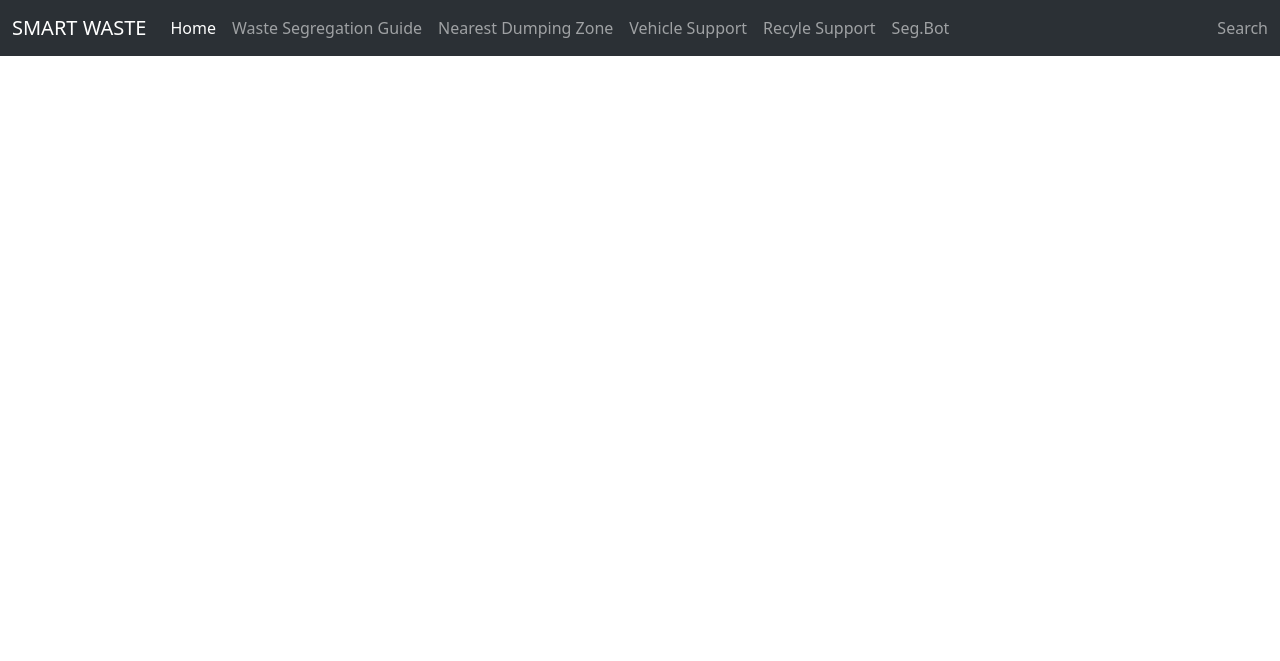
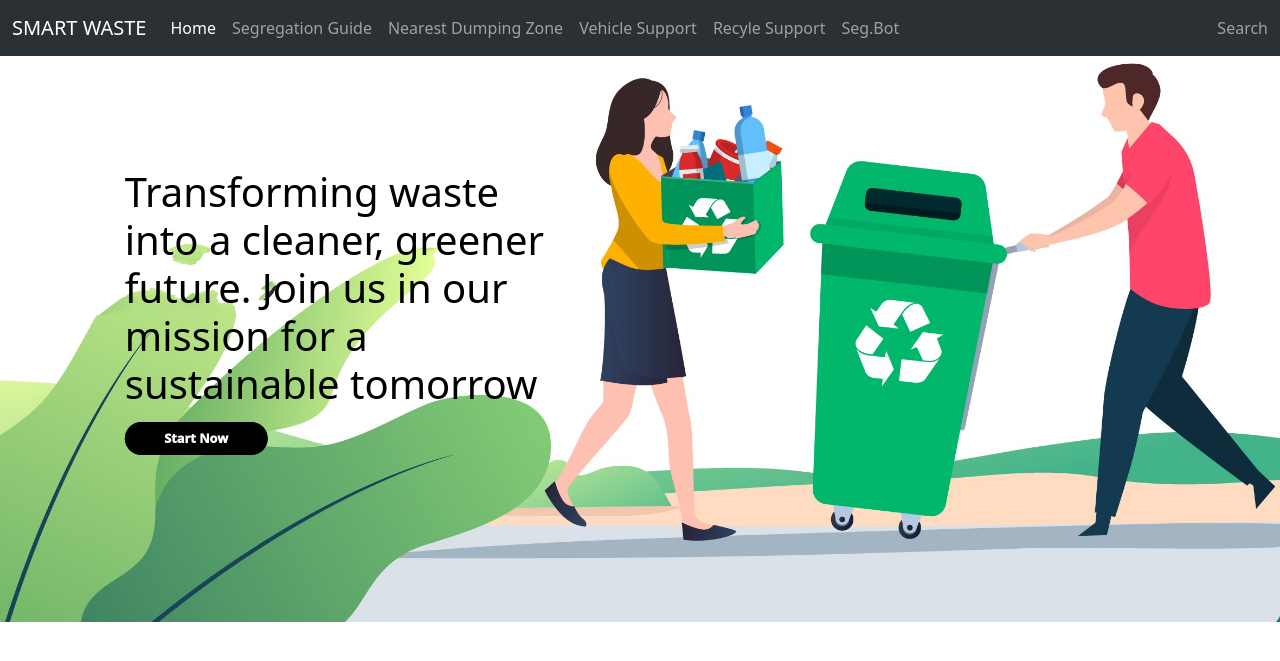
Before and after one commit to girimohit/Waste_Management, a Flask app: page / in a window 1280 px wide. Shown: the top 661 px of the page. Run offline with Flask 3, Linux system fonts and the light colour scheme; some libraries are stand-ins or nearby versions.

Commit message:
Add some basic features

```diff
--- /dev/null
+++ b/static/css/base.css
@@ -0,0 +1,81 @@
+::-webkit-scrollbar {
+  background-color: black;
+  color: black;
+  width: 5px;
+}
+
+::-webkit-scrollbar-thumb {
+  background-color: #888;
+  border-radius: 5px;
+}
+
+::-webkit-scrollbar-thumb:hover {
+  background-color: #555;
+}
+
+.custom-nav {
+  position: fixed;
+  top: 0;
+  width: 100%;
+}
+
+#image-container {
+  display: flex;
+}
+
+#big-image {
+  margin-top: 10px;
+  width: 100%;
+  height: 100%;
+}
+
+
+.img-content {
+  position: absolute;
+  left: 15%;
+  align-items: center;
+  transform: translateX(-15%);
+  color: black;
+  font-weight: 1000;
+  font-size: 2vw;
+  width: 35%;
+  align-self: center;
+}
+
+.img-content button {
+  padding: 0.3vw 1vw;
+  width: 8vw;
+  height: 2vw;
+  border-radius: 10px;
+  background-color: #000000;
+  color: white;
+  font-size: 0.8vw;
+  border: none;
+  cursor: pointer;
+  outline: none;
+  transition: 0.3s;
+  box-shadow: 0 0 10px rgba(0, 0, 0, 0.2);
+}
+
+.start-now {
+  text-decoration: none;
+  border-radius: 20px;
+  border: 1px solid #000000;
+  background-color: #000000;
+  color: white;
+  font-size: 1vw;
+  padding: 0.5vw 3vw;
+  font-weight: ;
+  width: 8vw;
+  height: 3vw;
+  cursor: pointer;
+  outline: none;
+  transition: 0.3s;
+}
+
+
+
+/* -------------------------- SEGREGATION GUIDE CSS ------------------------- */
+.guide-content {
+  padding: 4%;
+}
--- a/static/js/index.js
+++ b/static/js/index.js
@@ -1,18 +1,15 @@
-$(document).ready(function () {
-  $("#seg-guide-btn").click(function () {
-    $.ajax({
-      url: "http://127.0.0.1:5000/guide",
-      type: "GET",
-      success: function (response) {
-        console.log("Seg Loaded");
-        $("#data-container").html(response);
-        // Change the URL in the browser tab using History API
-        window.history.pushState(null, null, "/guide");
-      },
-    });
-  });
-});
-
-$(document).ready(function () {
-
-})
+// $(document).ready(function () {
+//   // $("#seg-guide-btn").click(function () {
+//   $(".seg-guide").click(function () {
+//     $.ajax({
+//       url: "http://127.0.0.1:5000/guide",
+//       type: "GET",
+//       success: function (response) {
+//         console.log("Seg Loaded");
+//         // $("#data-container").html(response);
+//         // Change the URL in the browser tab using History API
+//         window.history.pushState(null, null, "/guide");
+//       },
+//     });
+//   });
+// });
--- /dev/null
+++ b/templates/base.html
@@ -0,0 +1,72 @@
+<!DOCTYPE html>
+<html lang="en">
+  <head>
+    <meta charset="utf-8" />
+    <meta name="viewport" content="width=device-width, initial-scale=1" />
+    <title>{% block title %} {% endblock %}</title>
+    <link rel="stylesheet" href="../static/css/bootstrap.css" />
+    <!-- <link
+      rel="stylesheet"
+      href="{{ url_for ('static', filename='css/index.css') }}"
+    /> -->
+    <link
+      rel="stylesheet"
+      href="{{ url_for ('static', filename='css/base.css') }}"
+    />
+    {% block css %} {% endblock %}
+  </head>
+
+  <body>
+    <nav
+      class="navbar navbar-expand-lg bg-body-tertiary custom-nav"
+      data-bs-theme="dark"
+    >
+      <div class="container-fluid">
+        <a class="navbar-brand" href="#">SMART WASTE</a>
+        <button
+          class="navbar-toggler"
+          type="button"
+          data-bs-toggle="collapse"
+          data-bs-target="#navbarText"
+          aria-controls="navbarText"
+          aria-expanded="false"
+          aria-label="Toggle navigation"
+        >
+          <span class="navbar-toggler-icon"></span>
+        </button>
+        <div class="collapse navbar-collapse" id="navbarText">
+          <ul class="navbar-nav me-auto mb-2 mb-lg-0">
+            <li class="nav-item">
+              <a class="nav-link active" aria-current="page" href="/">Home</a>
+            </li>
+            <li class="nav-item">
+              <a href="/guide" id="seg-guide-btn" class="nav-link seg-guide">Segregation Guide</a>
+            </li>
+            <li class="nav-item">
+              <a class="nav-link" href="#" id="dumping-zone"
+                >Nearest Dumping Zone</a
+              >
+            </li>
+            <li class="nav-item">
+              <a class="nav-link" href="#">Vehicle Support</a>
+            </li>
+            <li class="nav-item">
+              <a class="nav-link" href="#">Recyle Support</a>
+            </li>
+            <li class="nav-item">
+              <a class="nav-link" href="#">Seg.Bot</a>
+            </li>
+          </ul>
+          <span class="navbar-text"> Search </span>
+        </div>
+      </div>
+    </nav>
+
+    {% block body %} {% endblock %}
+
+    <!-- <script src="../static/js/jquery.js"></script> -->
+    {% block js %} {% endblock %}
+    <script src="{{ url_for('static', filename='js/jquery.js') }}"></script>
+    <script src="{{ url_for('static', filename='js/index.js') }}"></script>
+  </body>
+</html>
--- a/templates/index.html
+++ b/templates/index.html
@@ -1,58 +1,31 @@
-<!DOCTYPE html>
-<html lang="en">
-  <head>
-    <meta charset="utf-8" />
-    <meta name="viewport" content="width=device-width, initial-scale=1" />
-    <title>SMART WASTE</title>
-    <link rel="stylesheet" href="../static/css/bootstrap.css" />
-  </head>
+{% extends 'base.html' %}
 
-  <body>
-    <nav class="navbar navbar-expand-lg bg-body-tertiary" data-bs-theme="dark">
-      <div class="container-fluid">
-        <a class="navbar-brand" href="#">SMART WASTE</a>
-        <button
-          class="navbar-toggler"
-          type="button"
-          data-bs-toggle="collapse"
-          data-bs-target="#navbarText"
-          aria-controls="navbarText"
-          aria-expanded="false"
-          aria-label="Toggle navigation"
-        >
-          <span class="navbar-toggler-icon"></span>
-        </button>
-        <div class="collapse navbar-collapse" id="navbarText">
-          <ul class="navbar-nav me-auto mb-2 mb-lg-0">
-            <li class="nav-item">
-              <a class="nav-link active" aria-current="page" href="#">Home</a>
-            </li>
-            <li class="nav-item">
-              <button id="seg-guide-btn" class="nav-link">
-                Waste Segregation Guide
-              </button>
-            </li>
-            <li class="nav-item">
-              <a class="nav-link" href="#" id="dumping-zone">Nearest Dumping Zone</a>
-            </li>
-            <li class="nav-item">
-              <a class="nav-link" href="#">Vehicle Support</a>
-            </li>
-            <li class="nav-item">
-              <a class="nav-link" href="#">Recyle Support</a>
-            </li>
-            <li class="nav-item">
-              <a class="nav-link" href="#">Seg.Bot</a>
-            </li>
-          </ul>
-          <span class="navbar-text"> Search </span>
-        </div>
-      </div>
-    </nav>
+{% block title %}
+Home
+{% endblock %}
 
-    <div id="data-container"></div>
-    <!-- <script src="../static/js/jquery.js"></script> -->
-    <script src="{{ url_for('static', filename='js/jquery.js') }}"></script>
-    <script src="{{ url_for('static', filename='js/index.js') }}"></script>
-  </body>
-</html>
+{% block css %}
+<link rel="stylesheet" href="{{ url_for ('static', filename = 'css/base.css') }}">
+{% endblock %}
+
+{% block body %}
+<div id="image-container"">
+    <img
+      src="{{ url_for ('static', filename = 'images/bigimage.png') }}"
+      alt="Big Carousel Image"
+      id="big-image"
+    />
+    <div id="img-content" class="img-content">
+        <h1>Transforming waste into a cleaner, greener future. Join us in our mission for a sustainable tomorrow</h1>
+      <!-- <button onclick="openGuide()" class="start-btn seg-guide" id="start-btn">Get Start</button> -->
+      <a class="start-now seg-guide" href="/guide">Start Now</a>
+    </div>
+</div>
+
+{% endblock %}
+
+
+
+{% block js %}
+<script src="{{ url_for('static', filename='js/index.js') }}"></script>
+{% endblock %}
```
Also changed, not shown: templates/seg_guide.html (+28 -43 lines), static/css/index.css (deleted), static/images/bigimage.png (added).
